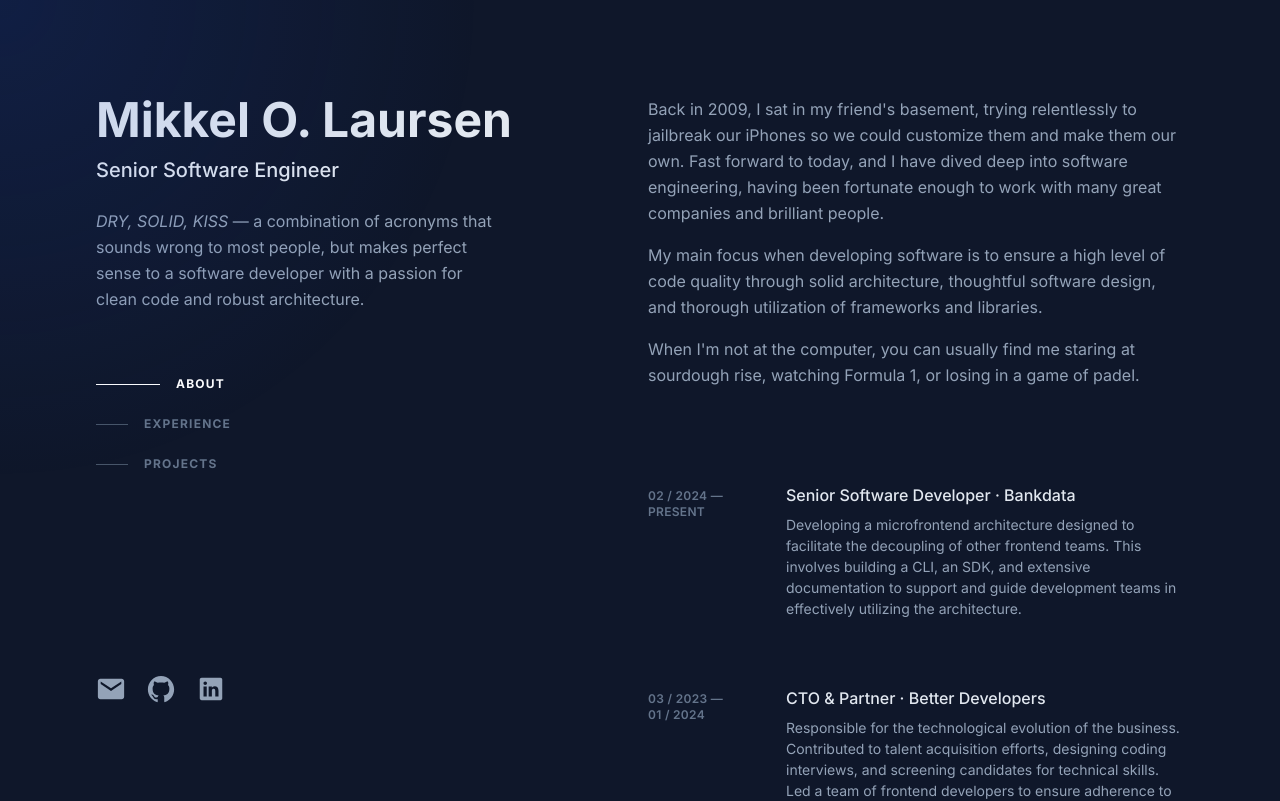
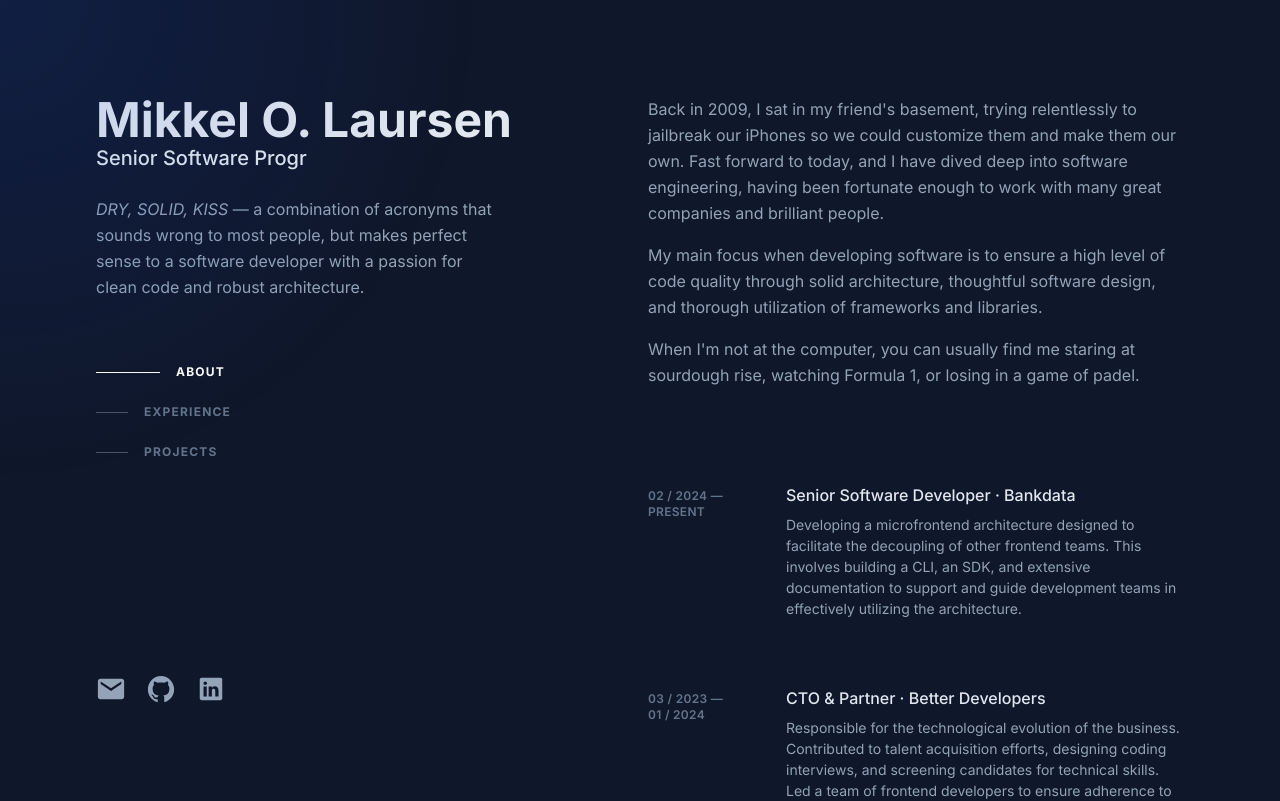
Before and after one commit to mikkel-ol/website, a React (Vite) app: page / in a window 1280 px wide. Shown: the top 801 px of the page. Built offline with nearby package versions, Linux system fonts and the light colour scheme.

Commit message:
Add animating typing title

```diff
--- a/src/App.tsx
+++ b/src/App.tsx
@@ -1,4 +1,5 @@
 import { useRef } from "react";
+import { TypeAnimation } from "react-type-animation";
 import "./App.scss";
 import { About } from "./components/about";
 import { Contacts } from "./components/contacts";
@@ -16,19 +17,35 @@ const App: React.FC = () => {
   return (
     <>
       <Searchlight />
+
       <div className="mx-auto min-h-screen max-w-screen-xl px-6 md:px-12 lg:px-24 py-12 md:py-20 lg:py-0">
         <div className="grid grid-cols-1 lg:grid-cols-2 gap-4">
           <section className="col-start-1 lg:sticky top-0 max-h-screen lg:py-24 flex flex-col justify-between">
             <header className="">
               <h1 className="text-4xl md:text-5xl text-slate-200 font-bold">Mikkel O. Laursen</h1>
 
-              <h2 className="text-xl text-slate-200 font-medium mt-3">Senior Software Engineer</h2>
+              <TypeAnimation
+                preRenderFirstString
+                sequence={[
+                  "Senior Software Developer",
+                  3000,
+                  "Senior Software Engineer",
+                  2000,
+                  "Senior Software Programmer",
+                  1000,
+                  "Senior Frontend Developer",
+                  4000,
+                  "Nerd",
+                ]}
+                speed={70}
+                className="text-xl text-slate-200 font-medium mt-3"
+                repeat={0}
+              />
 
               <p className="mt-6 mb-4 lg:mb-16 w-[75%]">
                 <span className="italic">DRY, SOLID, KISS</span> — a combination of acronyms that sounds wrong to most people, but makes
                 perfect sense to a software developer with a passion for clean code and robust architecture.
               </p>
-
               <nav className="hidden lg:block">
                 <Menu refs={[aboutRef, experienceRef, projectsRef]} />
               </nav>
```
